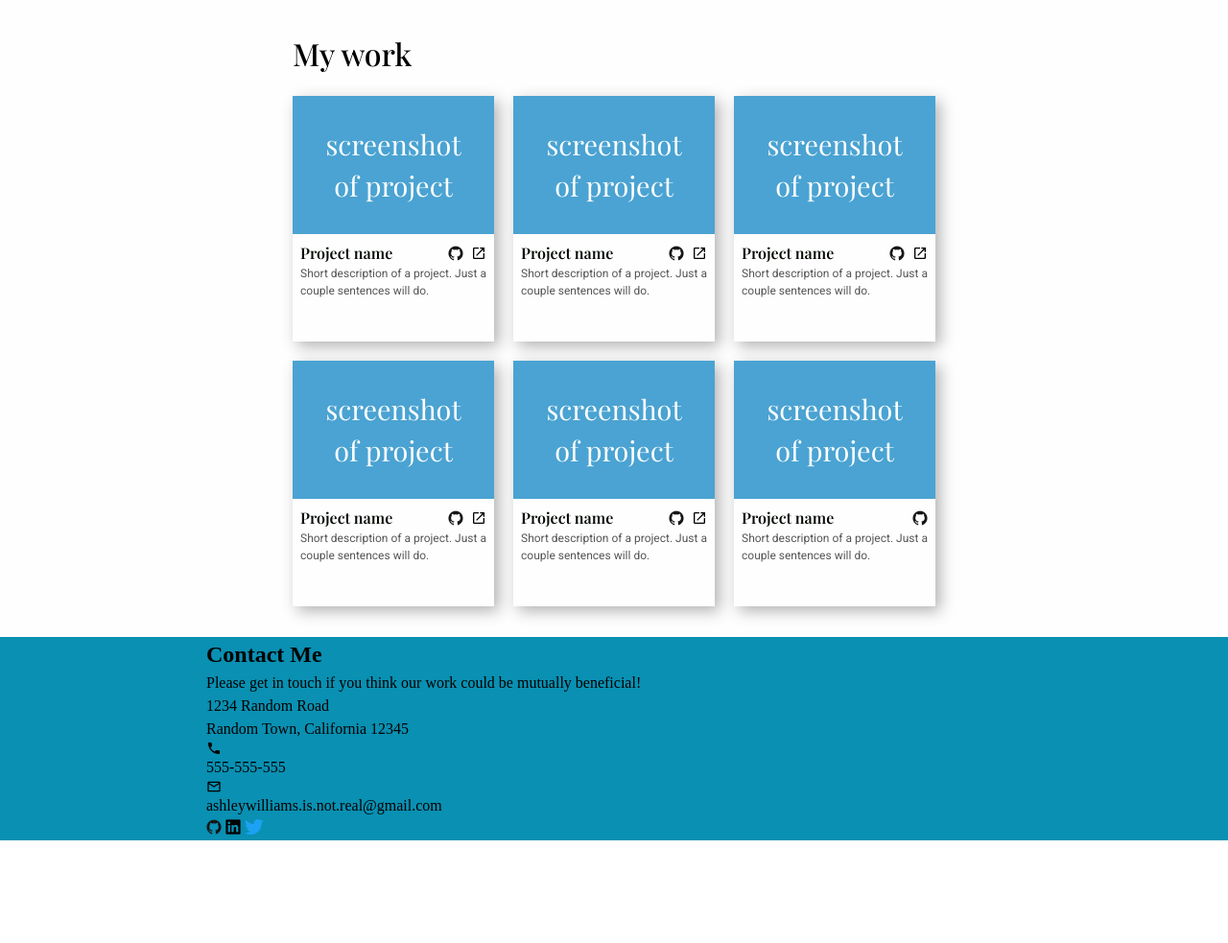
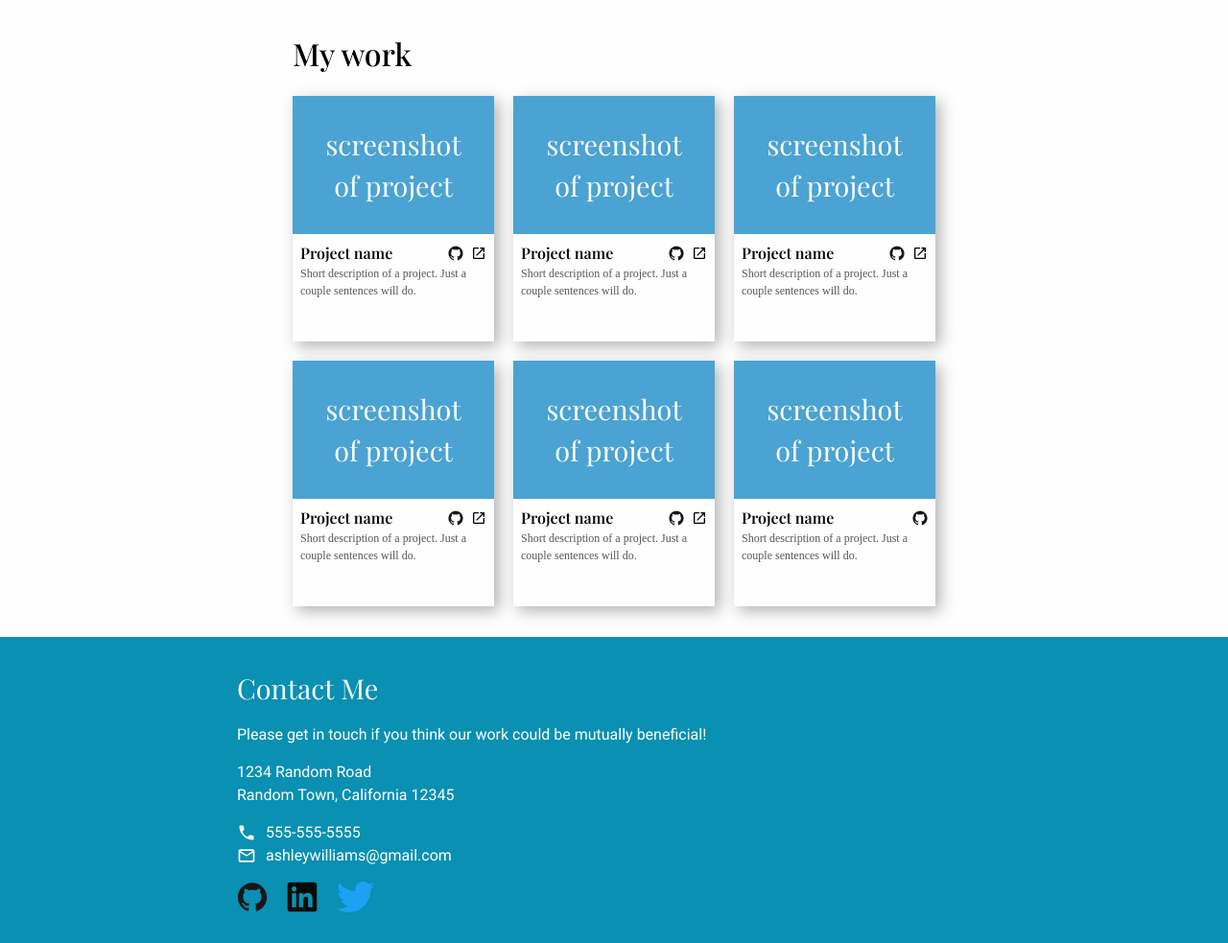
Before and after one commit to silvqrrow/homepage, a plain HTML site: page index.html in a window 1280 px wide. Shown: the whole page at 96% size. Before the commit the page ends 876 px from the top, so only its background shows below. Drawn offline with nearby package versions, Linux system fonts and the light colour scheme; a web font is replaced by a local one.

Commit message:
add stying for the leftside of the footer

```diff
--- a/index.html
+++ b/index.html
@@ -142,7 +142,7 @@
     <footer>
       <div class="footer-container">
         <div class="footer-left">
-          <h2>Contact Me</h2>
+          <h2 class="footer-header">Contact Me</h2>
           <p>
             Please get in touch if you think our work could be mutually
             beneficial!
@@ -151,6 +151,7 @@
             1234 Random Road<br />
             Random Town, California 12345
           </p>
+          <div class="contact-detaills">
             <div class="phone">
               <svg xmlns="http://www.w3.org/2000/svg" viewBox="0 0 24 24">
                 <title>phone</title>
@@ -158,7 +159,7 @@
                   d="M6.62,10.79C8.06,13.62 10.38,15.94 13.21,17.38L15.41,15.18C15.69,14.9 16.08,14.82 16.43,14.93C17.55,15.3 18.75,15.5 20,15.5A1,1 0 0,1 21,16.5V20A1,1 0 0,1 20,21A17,17 0 0,1 3,4A1,1 0 0,1 4,3H7.5A1,1 0 0,1 8.5,4C8.5,5.25 8.7,6.45 9.07,7.57C9.18,7.92 9.1,8.31 8.82,8.59L6.62,10.79Z"
                 />
               </svg>
-            <p>555-555-555</p>
+              <p>555-555-5555</p>
             </div>
             <div class="email">
               <svg xmlns="http://www.w3.org/2000/svg" viewBox="0 0 24 24">
@@ -167,7 +168,8 @@
                   d="M22 6C22 4.9 21.1 4 20 4H4C2.9 4 2 4.9 2 6V18C2 19.1 2.9 20 4 20H20C21.1 20 22 19.1 22 18V6M20 6L12 11L4 6H20M20 18H4V8L12 13L20 8V18Z"
                 />
               </svg>
-            <p>ashleywilliams.is.not.real@gmail.com</p>
+              <p>ashleywilliams@gmail.com</p>
+            </div>
           </div>
           <div class="social-icons">
             <i class="devicon-github-original colored"></i>
--- a/styles.css
+++ b/styles.css
@@ -56,6 +56,11 @@ h6 {
   isolation: isolate;
 }
 
+/* GLOBAL */
+p {
+  font-family: "Roboto", sans-serif;
+}
+
 /* PROJECTS */
 .projects {
   padding-block: 2em;
@@ -92,6 +97,9 @@ h6 {
   display: flex;
   align-items: center;
   justify-content: space-between;
+}
+
+.projects__card-lower-title p {
   font-family: "Playfair Display", serif;
   font-size: 1rem;
   font-weight: 600;
@@ -121,7 +129,6 @@ svg {
   font-size: 0.75rem;
   padding-bottom: 3em;
   color: #575655;
-  font-family: "Roboto", sans-serif;
 }
 
 @media (max-width: 488px) {
@@ -140,4 +147,43 @@ footer {
   margin: 0 auto;
   width: 90%;
   max-width: 850px;
+  display: flex;
+  padding: 2em;
 }
+
+.footer-left {
+  color: #fefeff;
+  display: flex;
+  flex-direction: column;
+  gap: 15px;
+}
+
+.footer-header {
+  font-family: "Playfair Display", serif;
+  font-weight: 300;
+  font-size: 1.8rem;
+}
+
+.phone,
+.email {
+  display: flex;
+  gap: 10px;
+  align-items: center;
+}
+
+.phone svg,
+.email svg {
+  fill: #fefeff;
+  height: 20px;
+}
+
+.social-icons {
+  display: flex;
+  flex-direction: row;
+  gap: 20px;
+}
+
+.social-icons i {
+  color: #060b04;
+  font-size: 2rem;
+}
```
Lines whose indentation alone changed are shown as unchanged.
